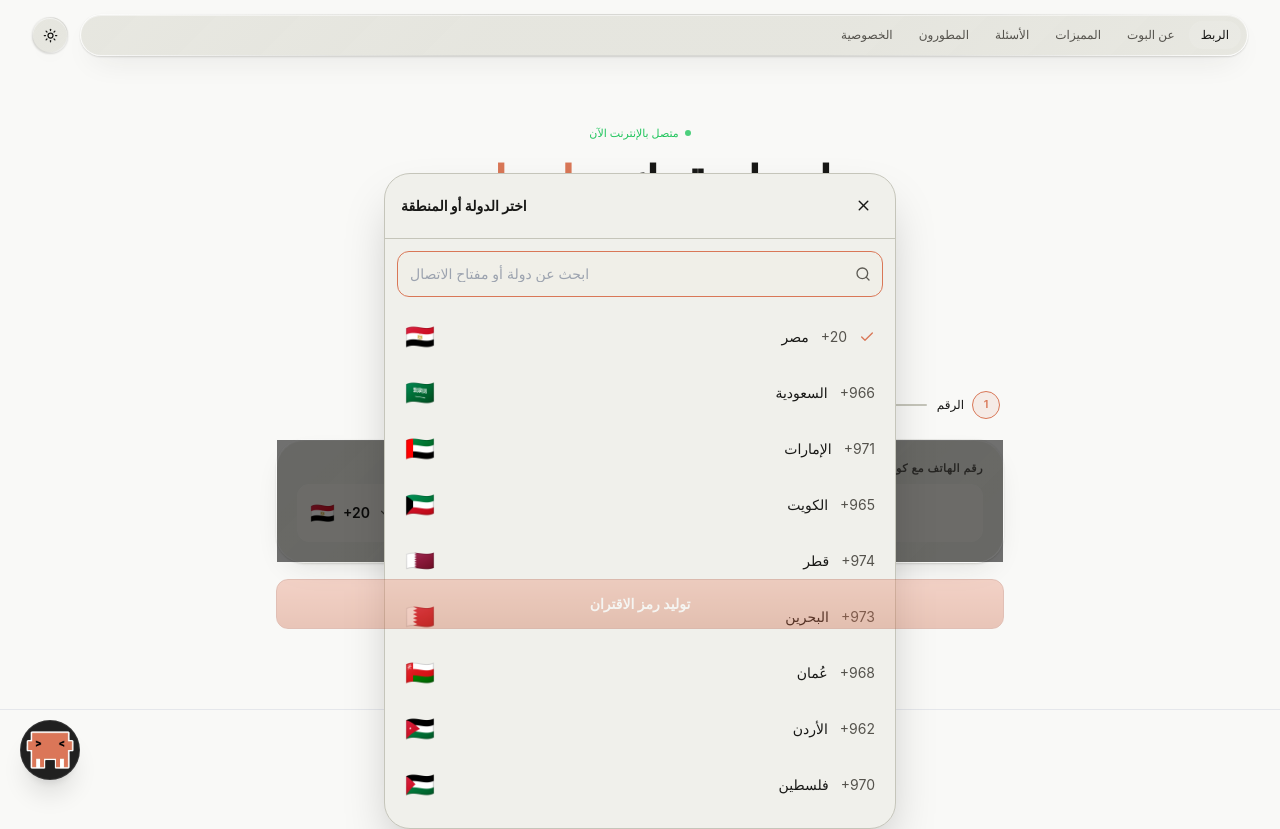
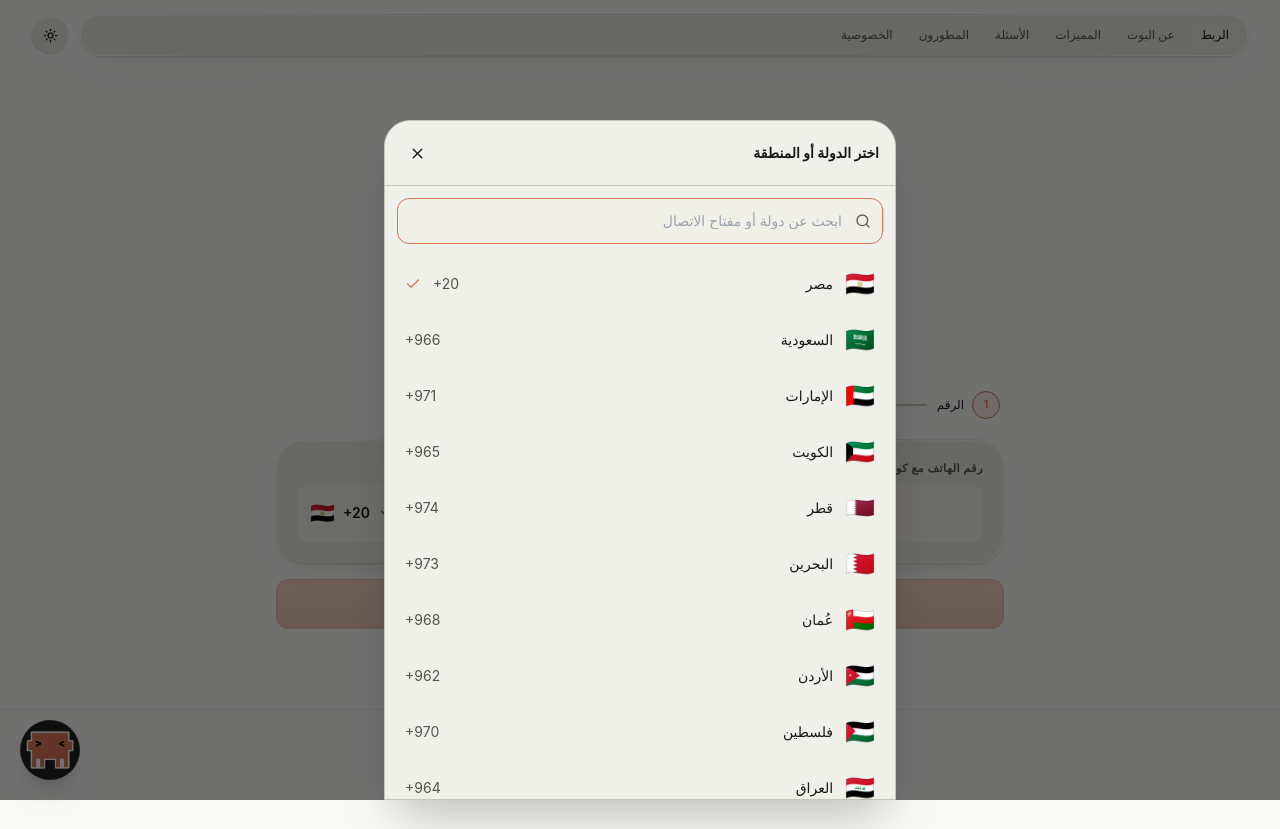
Before and after one commit to ux656/Freund, a Next.js app: page / in a window 1280 px wide. Both pictures are taken after a click on the button "اختيار الدولة". After the commit the page ends 800 px from the top, so only its background shows below. Built offline with nearby package versions, Linux system fonts and the light colour scheme.

Commit message:
Render country picker as a true viewport bottom sheet

```diff
--- a/components/CountryPicker.tsx
+++ b/components/CountryPicker.tsx
@@ -1,6 +1,7 @@
 "use client";
 
-import { useMemo, useState } from "react";
+import { useEffect, useMemo, useState } from "react";
+import { createPortal } from "react-dom";
 import { Check, ChevronDown, Search, X } from "lucide-react";
 
 export type Country = { name: string; code: string; flag: string };
@@ -11,16 +12,24 @@ export const COUNTRIES: Country[] = [
 
 export default function CountryPicker({ value, onChange }: { value: Country; onChange: (country: Country) => void }) {
   const [open, setOpen] = useState(false);
+  const [mounted, setMounted] = useState(false);
   const [query, setQuery] = useState("");
+  useEffect(() => setMounted(true), []);
+  useEffect(() => {
+    if (!open) return;
+    const previousOverflow = document.body.style.overflow;
+    document.body.style.overflow = "hidden";
+    return () => { document.body.style.overflow = previousOverflow; };
+  }, [open]);
   const filtered = useMemo(() => COUNTRIES.filter(c => (c.name + c.code).toLowerCase().includes(query.trim().toLowerCase())), [query]);
   return (
     <>
       <button type="button" onClick={() => { setOpen(true); setQuery(""); }} aria-label="اختيار الدولة" aria-expanded={open} className="flex shrink-0 items-center gap-2 border-r border-border px-3 py-3.5 text-sm hover:bg-surface-2">
         <span className="text-xl">{value.flag}</span><span dir="ltr" className="font-semibold">+{value.code}</span><ChevronDown size={14} className="text-text-3" />
       </button>
-      {open && (
-        <div className="fixed inset-0 z-[100] flex items-end justify-center bg-black/55 sm:items-center" onClick={() => setOpen(false)}>
-          <section role="dialog" aria-modal="true" aria-label="اختيار الدولة" onClick={e => e.stopPropagation()} className="flex max-h-[82dvh] w-full max-w-lg flex-col rounded-t-[26px] border border-border bg-surface shadow-2xl sm:rounded-[26px]">
+      {open && mounted && createPortal(
+        <div className="fixed inset-0 z-[9999] flex items-end justify-center bg-black/55" onClick={() => setOpen(false)}>
+          <section role="dialog" aria-modal="true" aria-label="اختيار الدولة" onClick={e => e.stopPropagation()} className="flex max-h-[85dvh] w-full max-w-lg flex-col rounded-t-[26px] border border-border bg-surface pb-[env(safe-area-inset-bottom)] shadow-2xl">
             <div className="flex items-center justify-between border-b border-border px-4 py-4"><h2 className="text-sm font-bold">اختر الدولة أو المنطقة</h2><button type="button" onClick={() => setOpen(false)} className="grid size-8 place-items-center rounded-full hover:bg-surface-2" aria-label="إغلاق"><X size={17}/></button></div>
             <div className="relative p-3"><Search size={16} className="absolute right-6 top-1/2 -translate-y-1/2 text-text-3"/><input autoFocus value={query} onChange={e => setQuery(e.target.value)} placeholder="ابحث عن دولة أو مفتاح الاتصال" className="w-full rounded-xl border border-input bg-input py-3 pr-10 pl-3 text-sm outline-none focus:border-primary"/></div>
             <div className="min-h-0 flex-1 overflow-y-auto overscroll-contain px-2 pb-5">
@@ -30,7 +39,8 @@ export default function CountryPicker({ value, onChange }: { value: Country; onC
               {!filtered.length && <p className="py-8 text-center text-sm text-text-3">لا توجد دولة مطابقة</p>}
             </div>
           </section>
-        </div>
+        </div>,
+        document.body
       )}
     </>
   );
```
